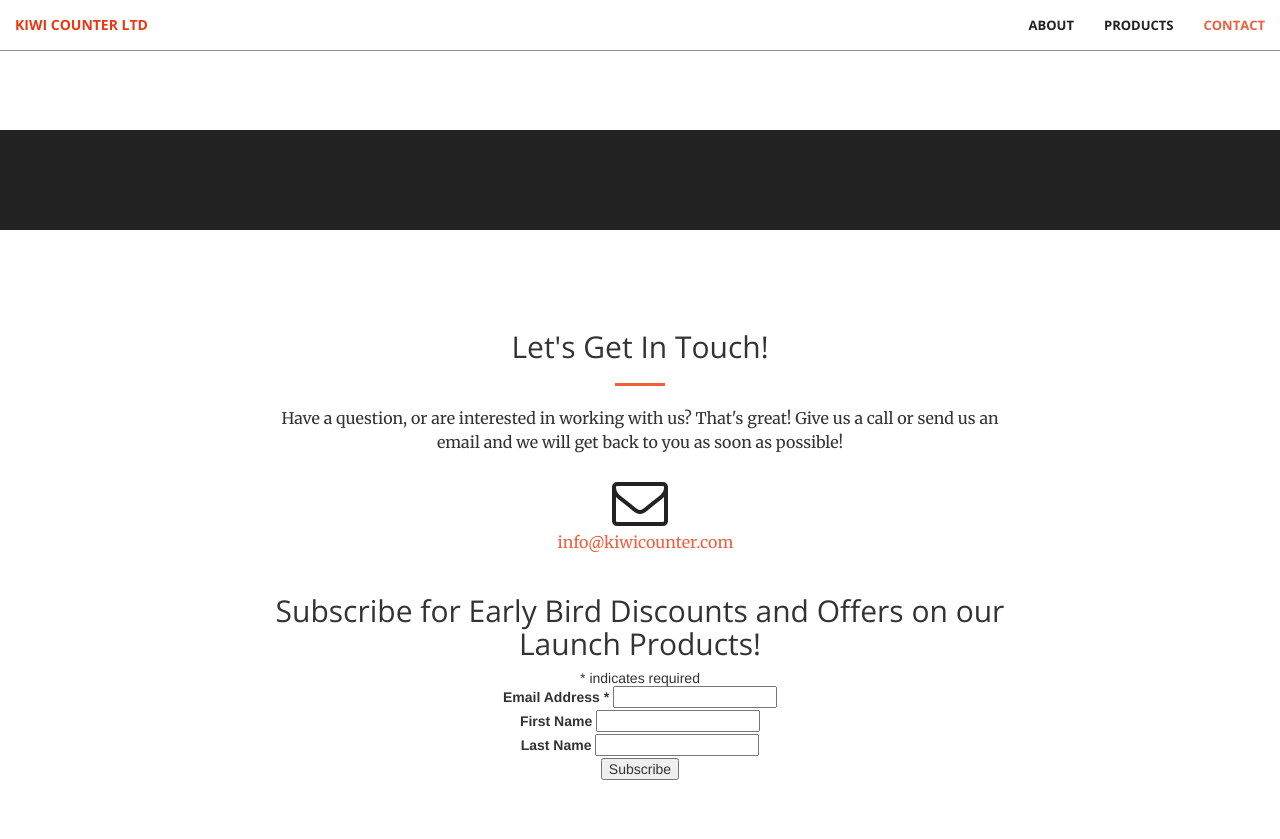
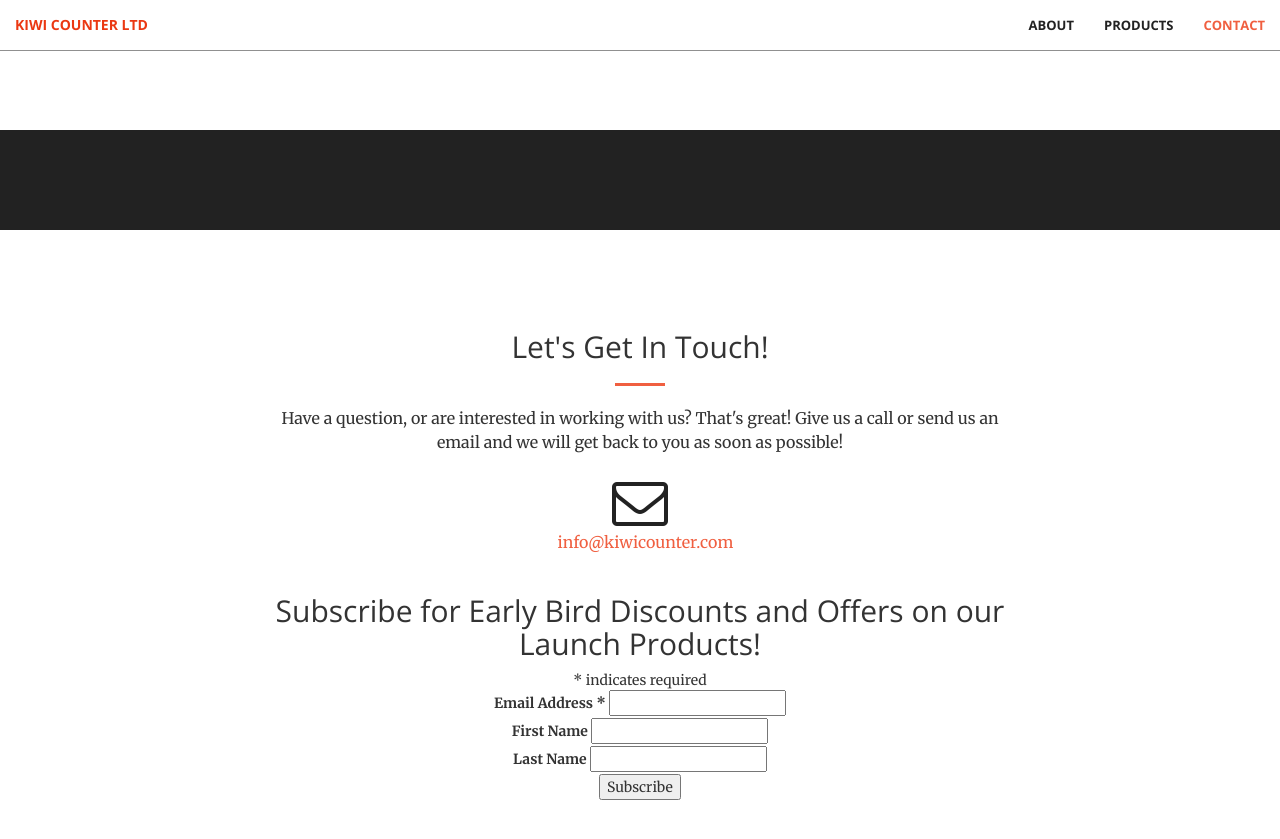
Before and after one commit to joecity/kiwicounter, a Jekyll site: the page built from index.html, in a window 1280 px wide and 900 px high, scrolled down 1620 px. Shown: the top 839 px of the window. Built offline with Jekyll 4.4.1, drawn with Linux system fonts in a browser that asks for light colours; comment, search, counter and statistics services are not loaded.

Commit message:
Removed font override

```diff
--- a/_includes/contact.html
+++ b/_includes/contact.html
@@ -31,7 +31,7 @@
 				<!-- Begin MailChimp Signup Form -->
 				<link href="//cdn-images.mailchimp.com/embedcode/classic-10_7.css" rel="stylesheet" type="text/css">
 				<style type="text/css">
-					#mc_embed_signup{background:#fff; clear:left; font:14px Helvetica,Arial,sans-serif; }
+					#mc_embed_signup{background:#fff; clear:left; font:14px; }
 					/* Add your own MailChimp form style overrides in your site stylesheet or in this style block.
 					   We recommend moving this block and the preceding CSS link to the HEAD of your HTML file. */
 				</style>
```
